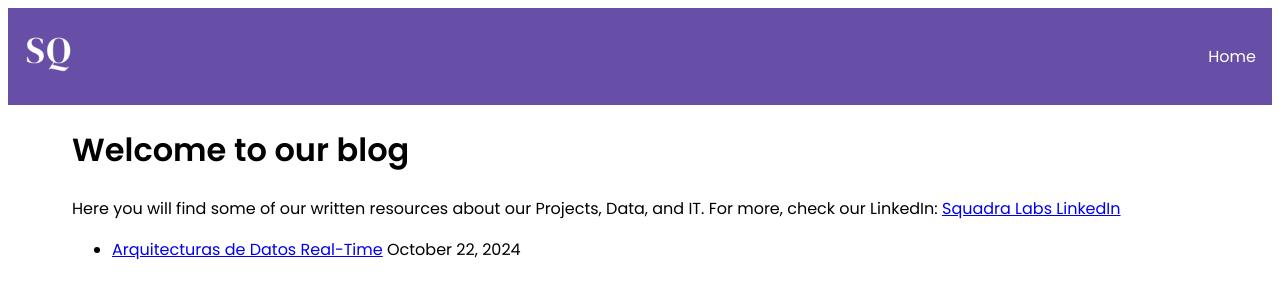
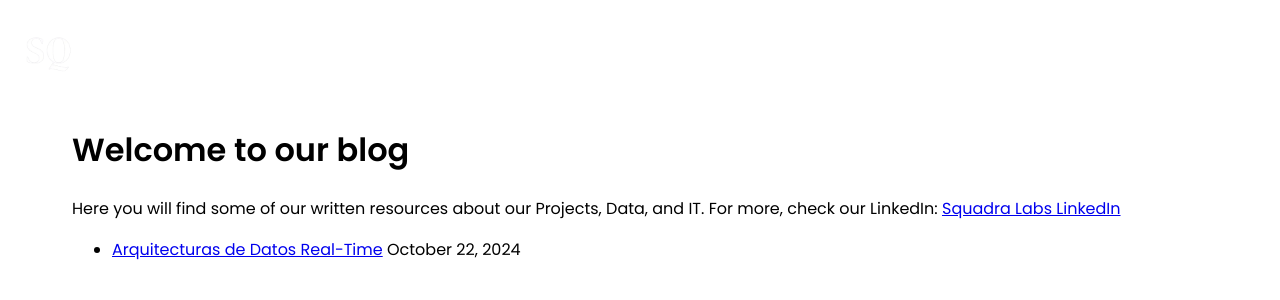
Before and after one commit to squadralabs/squadralabs.github.io, a Jekyll site: the page built from blog.html, in a window 1280 px wide. Shown: the top 300 px of the page. Built offline with Jekyll 4.4.1, drawn with Linux system fonts in a browser that asks for light colours.

Commit message:
Update custom-header.css

```diff
--- a/assets/css/custom-header.css
+++ b/assets/css/custom-header.css
@@ -1,8 +1,8 @@
 /* ------------------ Navbar ------------------ */
 .navbar {
   padding: 1em 0;
-  background-color: #674ea7; /* Fondo oscuro para el navbar */
-  color: white; /* Texto del navbar en blanco */
+  background-color: #FFFFFF; /* Fondo oscuro para el navbar */
+  color: black; /* Texto del navbar en blanco */
   z-index: 10; /* Asegura que la navbar esté sobre el contenido */
 }
 
```
